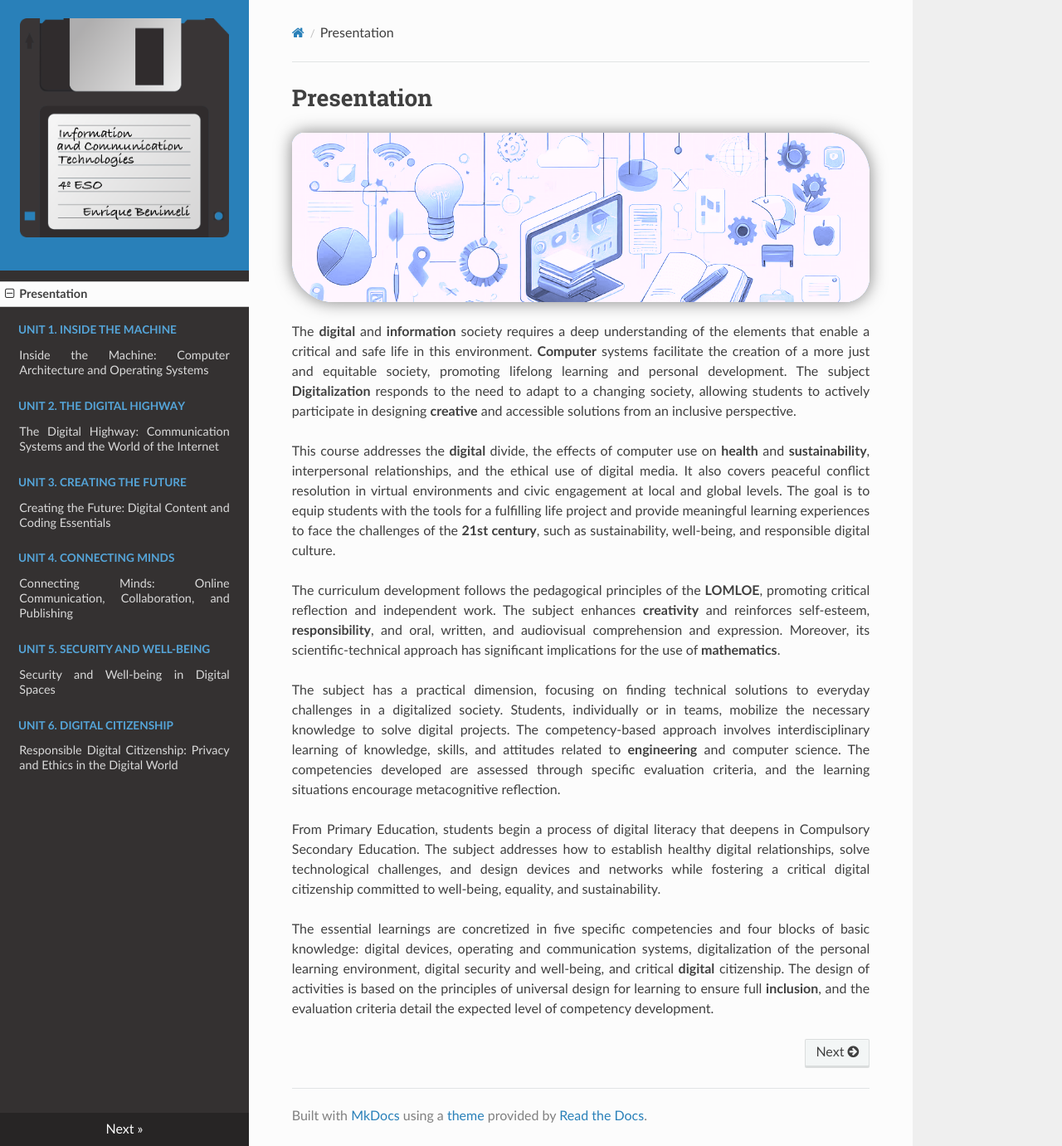
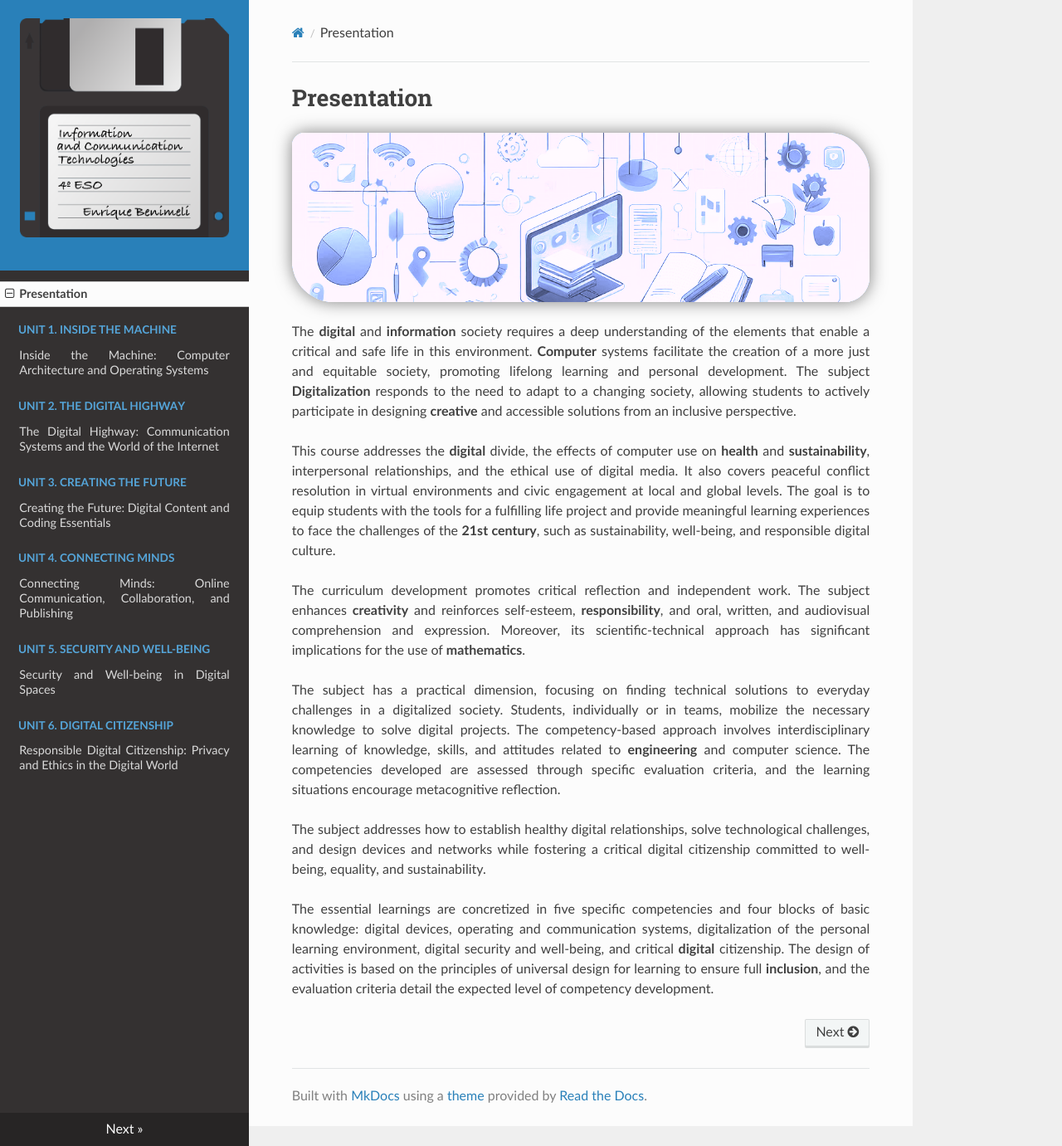
Before and after one commit to ebenimeli/ict4, an MkDocs documentation site: the page built from docs/contents/presentation.md, in a window 1280 px wide and 1381 px high. Shown: the whole window at 83% size. Built offline with MkDocs 1.6.1, drawn with Linux system fonts in a browser that asks for light colours; nearby versions of some CDN libraries.

Commit message:
Subject presentation

```diff
--- a/docs/contents/presentation.md
+++ b/docs/contents/presentation.md
@@ -6,10 +6,10 @@ The **digital** and **information** society requires a deep understanding of the
 
 This course addresses the **digital** divide, the effects of computer use on **health** and **sustainability**, interpersonal relationships, and the ethical use of digital media. It also covers peaceful conflict resolution in virtual environments and civic engagement at local and global levels. The goal is to equip students with the tools for a fulfilling life project and provide meaningful learning experiences to face the challenges of the **21st century**, such as sustainability, well-being, and responsible digital culture.
 
-The curriculum development follows the pedagogical principles of the **LOMLOE**, promoting critical reflection and independent work. The subject enhances **creativity** and reinforces self-esteem, **responsibility**, and oral, written, and audiovisual comprehension and expression. Moreover, its scientific-technical approach has significant implications for the use of **mathematics**.
+The curriculum development promotes critical reflection and independent work. The subject enhances **creativity** and reinforces self-esteem, **responsibility**, and oral, written, and audiovisual comprehension and expression. Moreover, its scientific-technical approach has significant implications for the use of **mathematics**.
 
 The subject has a practical dimension, focusing on finding technical solutions to everyday challenges in a digitalized society. Students, individually or in teams, mobilize the necessary knowledge to solve digital projects. The competency-based approach involves interdisciplinary learning of knowledge, skills, and attitudes related to **engineering** and computer science. The competencies developed are assessed through specific evaluation criteria, and the learning situations encourage metacognitive reflection.
 
-From Primary Education, students begin a process of digital literacy that deepens in Compulsory Secondary Education. The subject addresses how to establish healthy digital relationships, solve technological challenges, and design devices and networks while fostering a critical digital citizenship committed to well-being, equality, and sustainability.
+The subject addresses how to establish healthy digital relationships, solve technological challenges, and design devices and networks while fostering a critical digital citizenship committed to well-being, equality, and sustainability.
 
 The essential learnings are concretized in five specific competencies and four blocks of basic knowledge: digital devices, operating and communication systems, digitalization of the personal learning environment, digital security and well-being, and critical **digital** citizenship. The design of activities is based on the principles of universal design for learning to ensure full **inclusion**, and the evaluation criteria detail the expected level of competency development.
```
